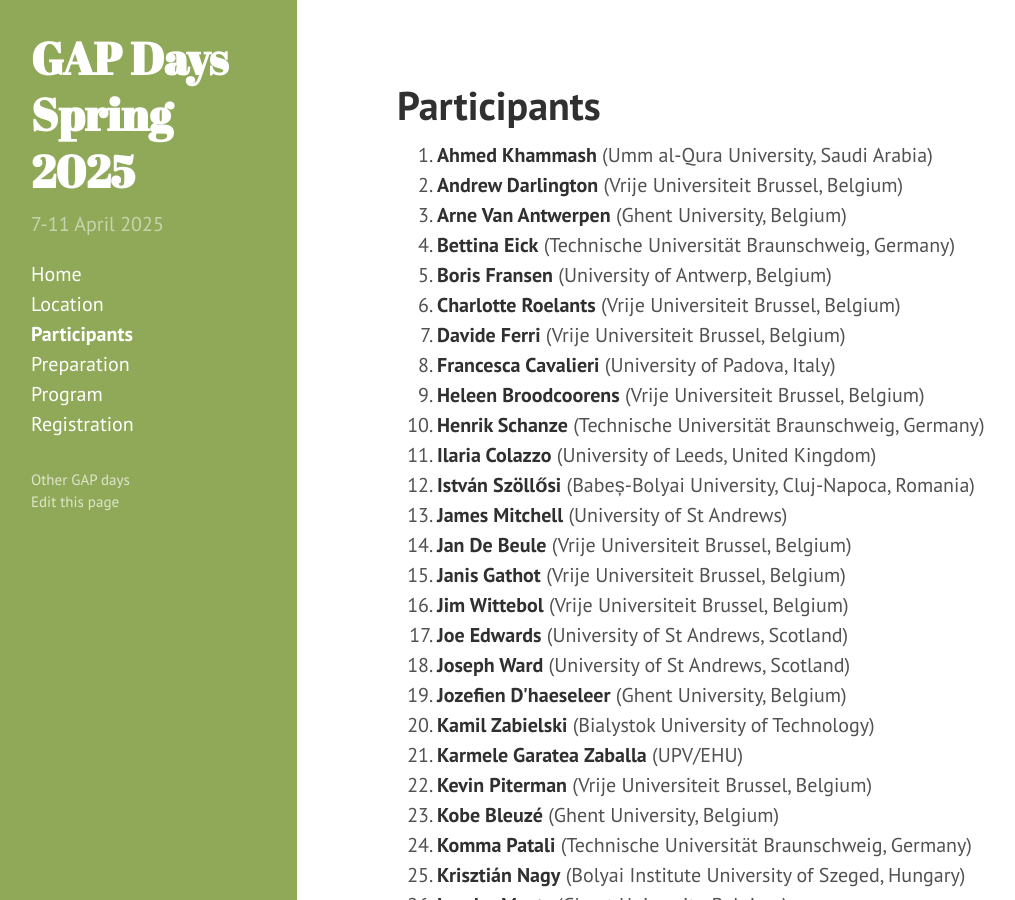
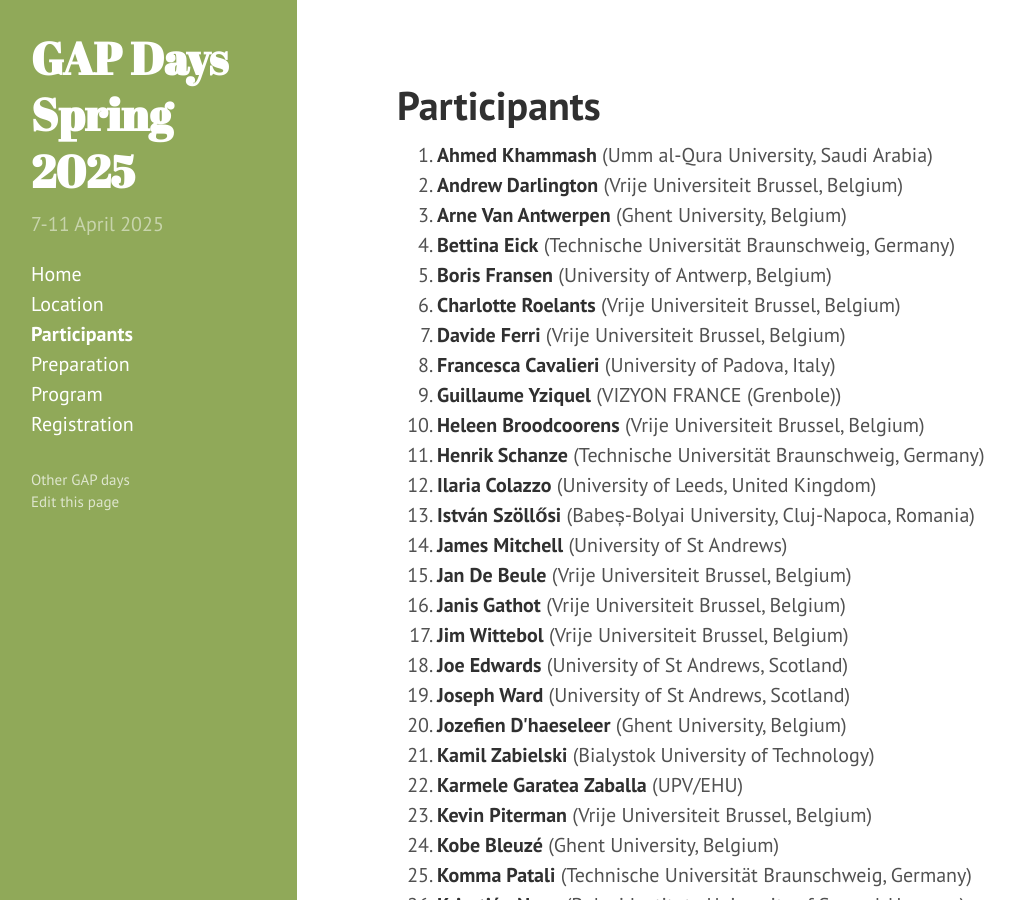
Before and after one commit to gapdays/gapdays2025-spring, a Jekyll site: the page built from participants.md, in a window 1280 px wide and 900 px high. Shown: the whole window, without its empty margins (3-1018 px from the left). Built offline with Jekyll 4.4.1, drawn with Linux system fonts in a browser that asks for light colours.

Commit message:
updated participants

```diff
--- a/participants.md
+++ b/participants.md
@@ -66,7 +66,7 @@ participants:
   - {name: Manuel Delgado, affiliation: "University of Porto, Portugal"}
   - {name: James Mitchell, affiliation: "University of St Andrews"}
   - {name: Russ Woodroofe, affiliation: "University of Primorska, Slovenia"}
-
+  - {name: Guillaume Yziquel, affiliation: "VIZYON FRANCE (Grenbole)"}
 ---
 
 <ol>{% assign participants = page.participants | sort: "name" %}
```
